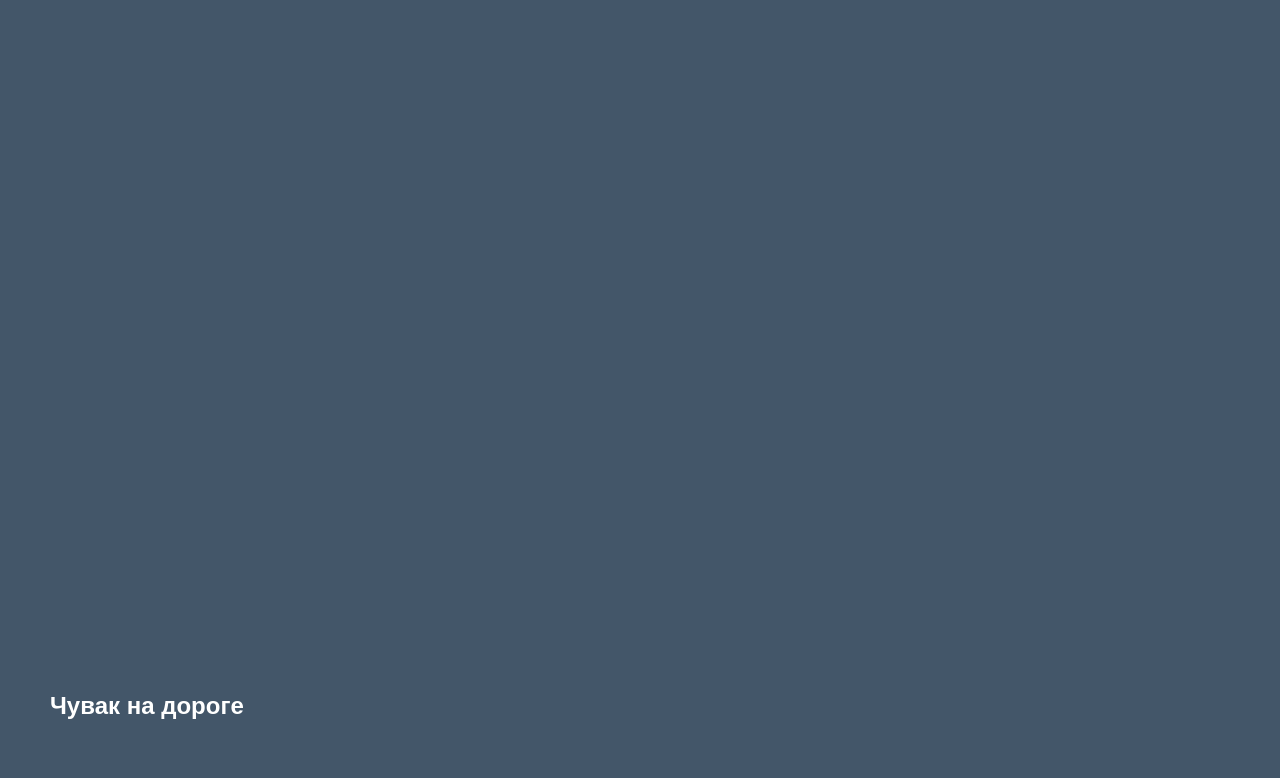
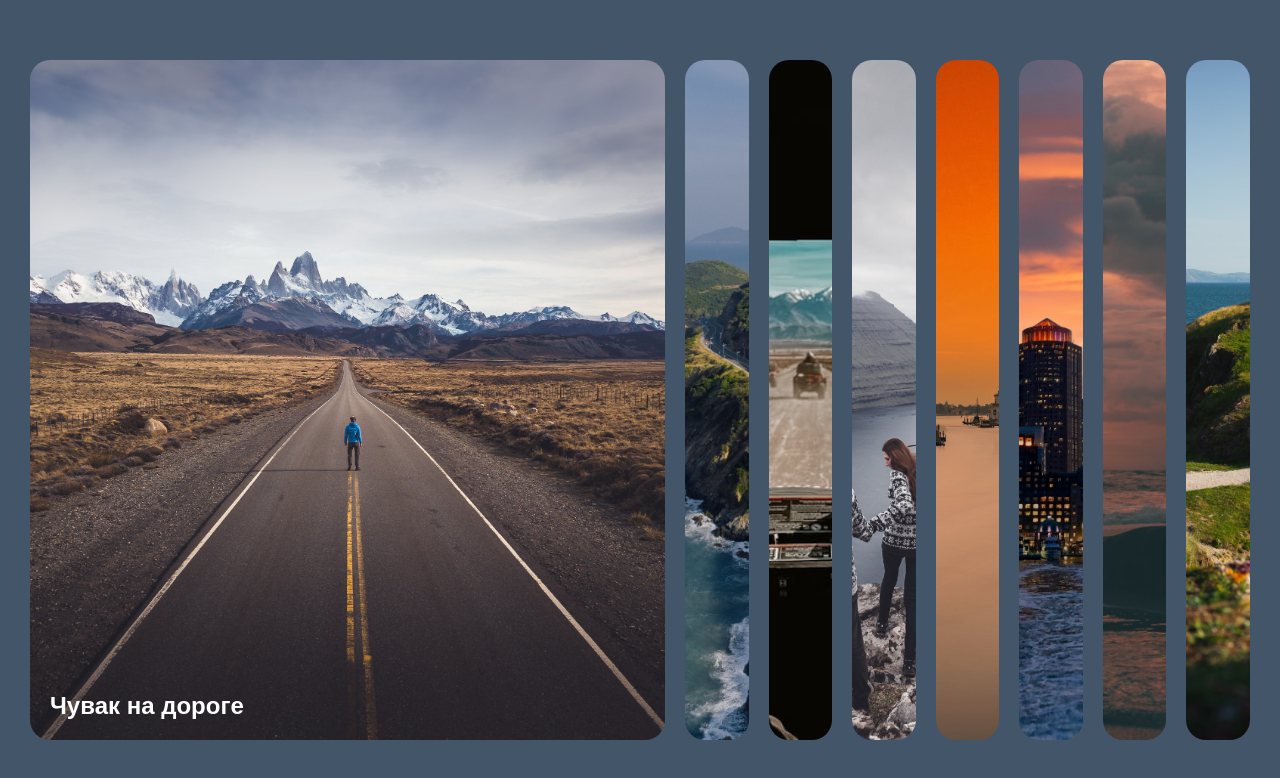
Before and after one commit to PEREcMc/Cards_JS, a plain HTML site: page index.html in a window 1280 px wide. Drawn offline with Linux system fonts and the light colour scheme; the site is published under a folder, as on GitHub Pages, so addresses that start at the root find nothing; a web font is replaced by a local one.

Commit message:
debugs images

```diff
--- a/index.html
+++ b/index.html
@@ -4,20 +4,20 @@
   <meta charset="UTF-8" />
   <meta name="viewport" content="width=device-width, initial-scale=1.0" />
   <link rel="stylesheet" href="styles.css" />
-  <title>Карточки | Проект 1</title>
+  <title>Cards</title>
 </head>
 <body>
 <div class="container">
   <div
       class="slide"
-      style="background-image: url('/img/andrew-svk-958IhSPu5F4-unsplash.jpg');"
+      style="background-image: url('img/andrew-svk-958IhSPu5F4-unsplash.jpg');"
   >
     <h3>Чувак на дороге</h3>
   </div>
   <div
       class="slide"
       style="
-          background-image: url('/img/stanislav-rozhkov-hvENWnJ_vV8-unsplash.jpg');
+          background-image: url('img/stanislav-rozhkov-hvENWnJ_vV8-unsplash.jpg');
         "
   >
     <h3>Побережье</h3>
@@ -25,7 +25,7 @@
   <div
       class="slide"
       style="
-          background-image: url('/img/photo-1638190406036-99c0304cfd69.jpeg');
+          background-image: url('img/photo-1638190406036-99c0304cfd69.jpeg');
         "
   >
     <h3>Где-то по дороге приключений</h3>
@@ -33,7 +33,7 @@
   <div
       class="slide"
       style="
-          background-image: url('/img/andrew-svk-bKAM22E4NNY-unsplash.jpg');
+          background-image: url('img/andrew-svk-bKAM22E4NNY-unsplash.jpg');
         "
   >
     <h3>Вдвоём</h3>
@@ -41,7 +41,7 @@
   <div
       class="slide"
       style="
-          background-image: url('/img/kir-simakov-QJE9OiItbAE-unsplash.jpg');
+          background-image: url('img/kir-simakov-QJE9OiItbAE-unsplash.jpg');
         "
   >
     <h3>Венеция</h3>
@@ -49,7 +49,7 @@
   <div
     class="slide"
     style="
-        background-image: url('/img/clay-leconey-FU2qztGDor8-unsplash.jpg');
+        background-image: url('img/clay-leconey-FU2qztGDor8-unsplash.jpg');
       "
   >
   <h3>Город у моря</h3>
@@ -57,7 +57,7 @@
 <div
   class="slide"
   style="
-      background-image: url('/img/polina-kuzovkova-0G7uu6hDgJs-unsplash.jpg');
+      background-image: url('img/polina-kuzovkova-0G7uu6hDgJs-unsplash.jpg');
     "
   >
   <h3>Закат на пляже</h3>
@@ -65,7 +65,7 @@
 <div
   class="slide"
   style="
-      background-image: url('/img/daniel-sessler-0HQIpY3YcJA-unsplash.jpg');
+      background-image: url('img/daniel-sessler-0HQIpY3YcJA-unsplash.jpg');
     "
   >
   <h3>Вид на маяк</h3>
```
